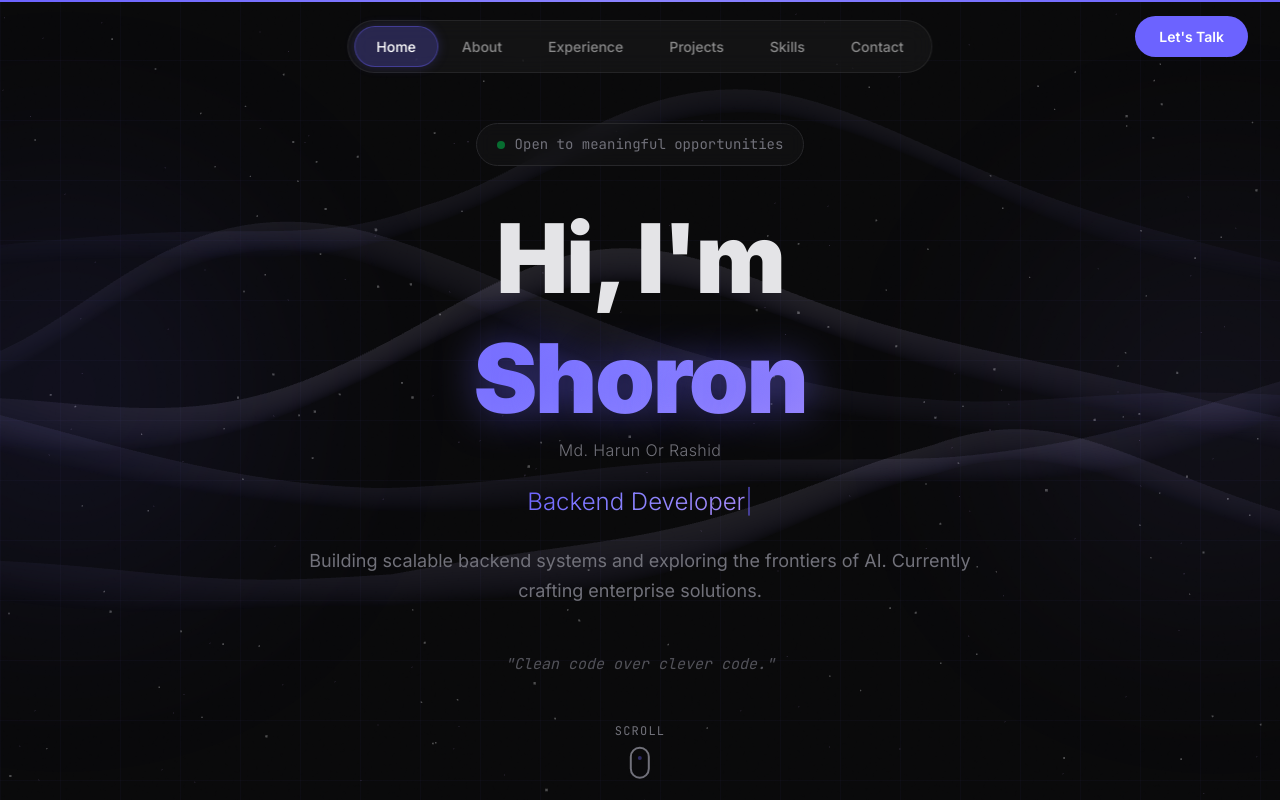
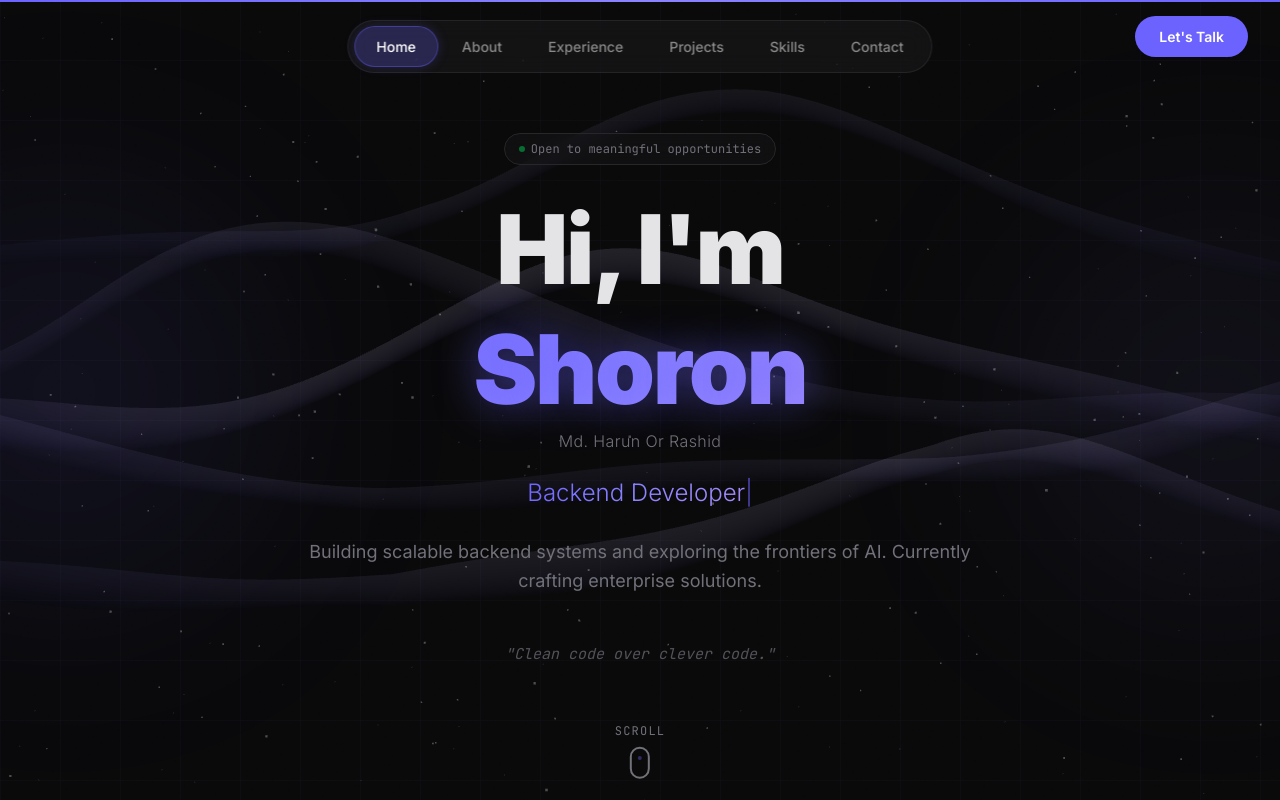
Before and after one commit to silomentus/shoron_portfolio, a Next.js app: page / in a window 1280 px wide. Shown: the top 800 px of the page. Built offline with nearby package versions, Linux system fonts and the light colour scheme.

Commit message:
small changes

```diff
--- a/src/sections/Hero.tsx
+++ b/src/sections/Hero.tsx
@@ -128,10 +128,10 @@ export default function Hero() {
         <motion.div
           variants={itemVariants}
           className="inline-flex items-center rounded-full border border-border bg-bg-card/50 backdrop-blur-sm whitespace-nowrap"
-          style={{ gap: "10px", padding: "10px 20px", marginBottom: "32px" }}
+          style={{ gap: "6px", padding: "6px 14px", marginBottom: "24px" }}
         >
-          <span className="rounded-full bg-green-500 animate-pulse shrink-0" style={{ width: "8px", height: "8px" }} />
-          <span className="text-text-muted font-mono" style={{ fontSize: "14px" }}>
+          <span className="rounded-full bg-green-500 animate-pulse shrink-0" style={{ width: "6px", height: "6px" }} />
+          <span className="text-text-muted font-mono" style={{ fontSize: "12px" }}>
             Open to meaningful opportunities
           </span>
         </motion.div>
```
Also changed, not shown: 1 other file (tests, documents, lock files or other folders).
